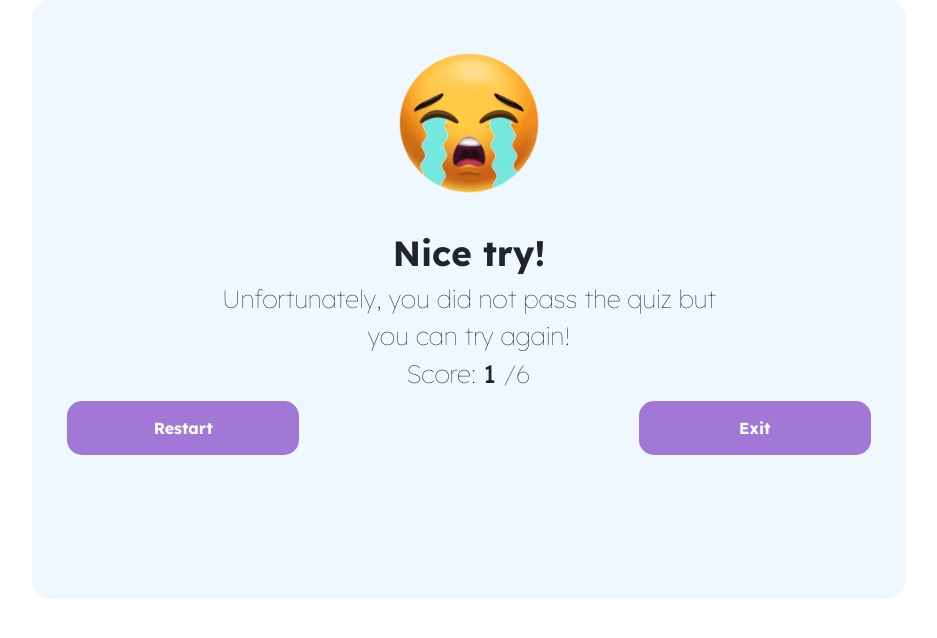
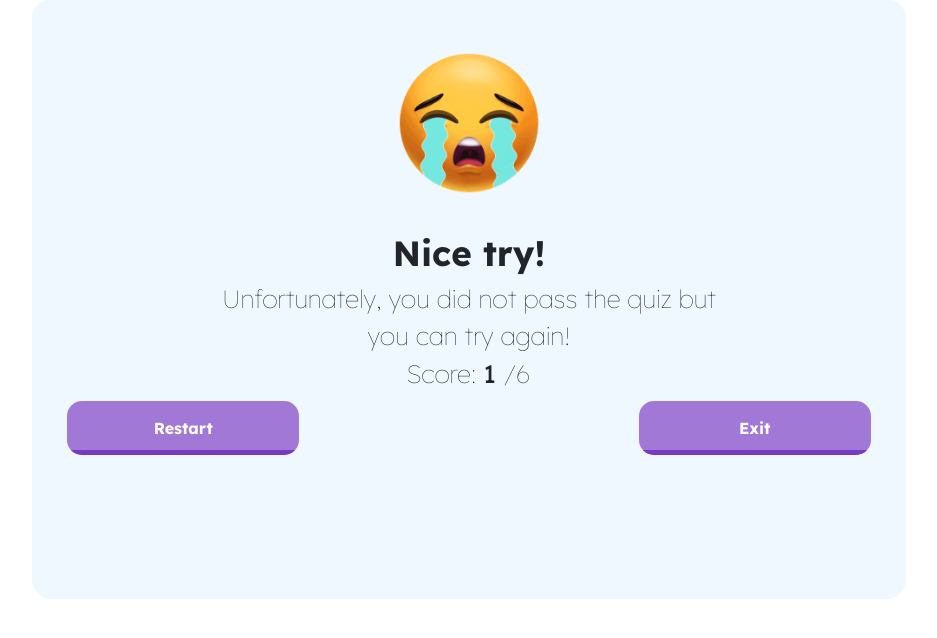
Before and after one commit to ColumbianJayz/Columbia-UI, a Flask app: page /score/1 in a window 1280 px wide. Shown: the part 132-770 px from the top of the page, without its empty margins (171-1108 px from the left). Run offline with Flask 3, Linux system fonts and the light colour scheme; some libraries are stand-ins or nearby versions.

Commit message:
Added 3D buttons to score page

```diff
--- a/static/main.css
+++ b/static/main.css
@@ -716,8 +716,35 @@ body{
     text-align: center;
     background-color: #a278d7;
     border-radius: 15px;
+    position: relative; /* Required for positioning pseudo-elements */
+    overflow: hidden; /* Ensures no overflow outside the border-radius */
+  }
+  .restart-exit-button::after {
+    content: "";
+    position: absolute;
+    bottom: 0px; /* Adjust as needed for 'thickness' */
+    left: 0;
+    width: 100%;
+    height: 5px; /* Thickness of the bottom border */
+    background-color: #7839c5; /* Darker purple for 3D effect */
+    border-radius: 0 0 15px 15px; /* Follows the border-radius of the button */
+  }
+  .restart-exit-button:active::after {
+    height: 0;
+    background-color: transparent;
+  }
 
-}
+
+  .restart-exit-button:hover{
+    background-color:#b896e3;
+    color:white;
+  }
+
+  .restart-exit-button:active {
+    box-shadow: none;
+    top: 2px;
+    background-color: #a278d7;
+  }
 
 .restart-exit-title{
     font-weight: bold;
```
Also changed, not shown: 1 other file.
